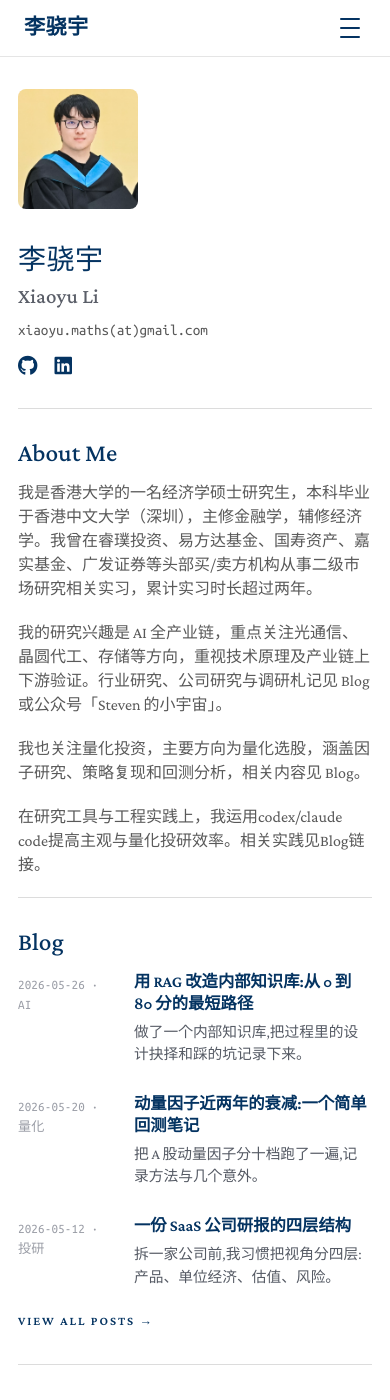
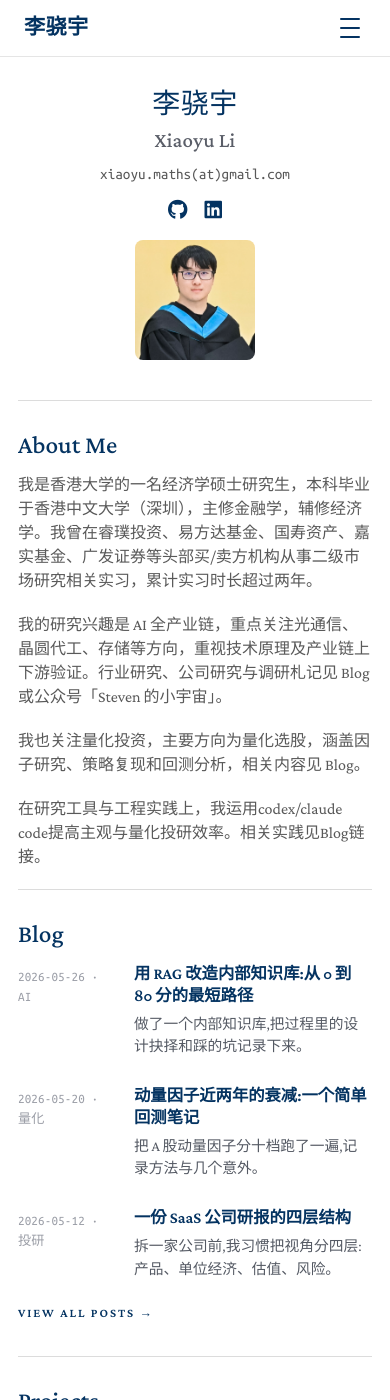
Before and after one commit to thesky30/thesky30.github.io, a Jekyll site: the page built from index.md, in a window 390 px wide and 1400 px high. Built offline with Jekyll 4.4.1, drawn with Linux system fonts in a browser that asks for light colours; a style sheet for code colours, icons or effects is not loaded.

Commit message:
Center mobile hero content

```diff
--- a/_sass/minimal-light.scss
+++ b/_sass/minimal-light.scss
@@ -1200,8 +1200,9 @@ code, pre,
   }
   .topnav-links a:hover { border-bottom-color: #f0f0f0; background: #fafafa; }
 
-  .hero { flex-direction: column-reverse; align-items: flex-start; gap: 18px; margin-bottom: 40px; }
-  .hero-avatar { width: 120px; height: 120px; min-height: 120px; align-self: flex-start; }
+  .page .hero { flex-direction: column; align-items: center; text-align: center; gap: 16px; margin-bottom: 40px; }
+  .hero-text { width: 100%; text-align: center; }
+  .hero-avatar { width: 120px; height: 120px; min-height: 120px; align-self: center; }
   .hero-name { font-size: 1.75rem; }
   .hero-pinyin { font-size: 1.3rem; }
   .page { padding: 32px 18px 60px; }
```
